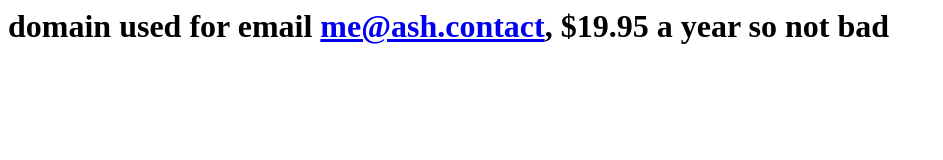
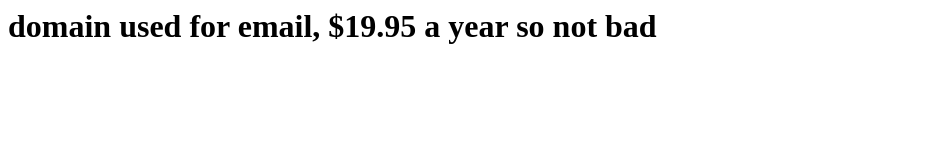
Before and after one commit to ashgreytray/contact, a plain HTML site: page index.html in a window 1280 px wide. Shown: the whole page, without its empty margins (0-943 px from the left). Drawn offline with Linux system fonts and the light colour scheme.

Commit message:
Update index.html

```diff
--- a/index.html
+++ b/index.html
@@ -23,4 +23,4 @@
   >
 
 </head>
-<h1>domain used for email <a href="mailto:me@ash.contact">me@ash.contact</a>, $19.95 a year so not bad</h1>
+<h1>domain used for email, $19.95 a year so not bad</h1>
```
